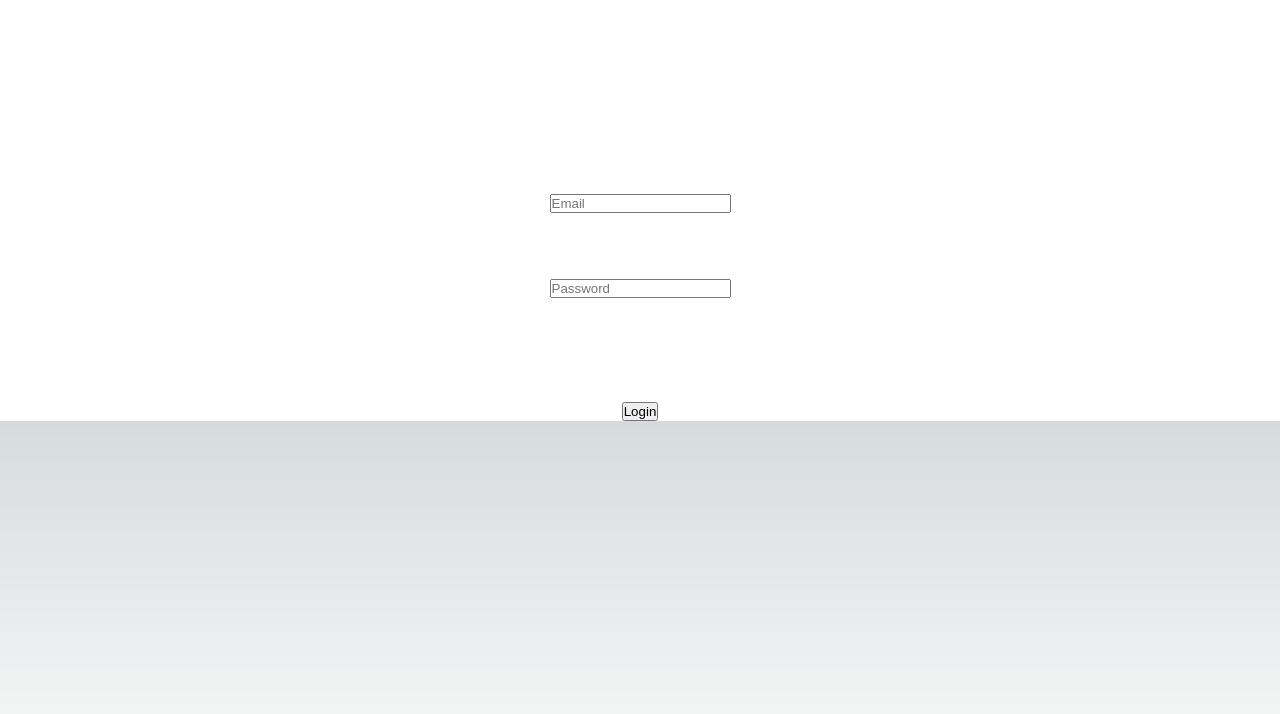
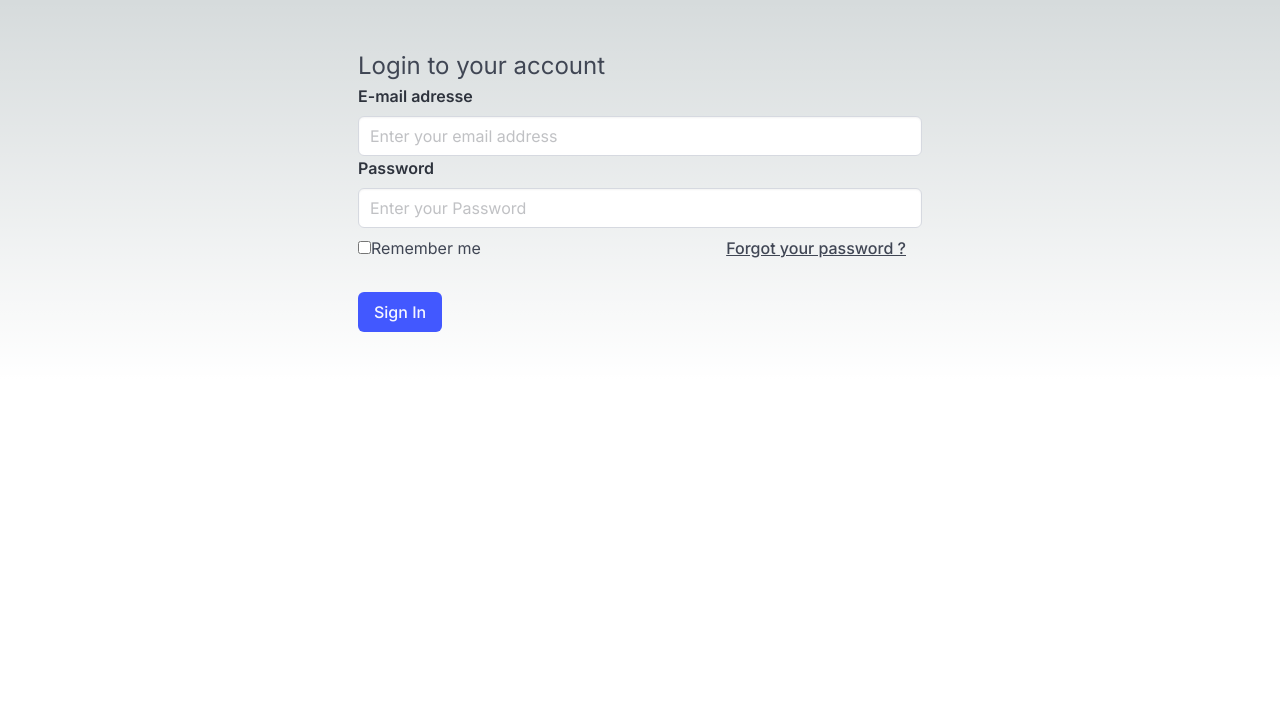
Before and after one commit to Dvaking/Piscine-Survivor, a Next.js app: page /login in a window 1280 px wide. Shown: the top 714 px of the page. Built offline with nearby package versions, Linux system fonts and the light colour scheme.

Commit message:
[MDF] Login page basic

```diff
--- a/app/login/page.module.css
+++ b/app/login/page.module.css
@@ -1,112 +1,11 @@
-/* @import "https://cdn.jsdelivr.net/npm/bulma@1.0.2/css/bulma.min.css"; */
+@import "https://cdn.jsdelivr.net/npm/bulma@1.0.2/css/bulma.min.css";
 
-/* CSS for Login Page */
-
-/* Large Laptop */
-@media (min-width: 1600px) {
-  .LoginPage {
-    display: flex;
-    flex-direction: column;
-    background-color: white;
-    align-items: center;
-    padding-top: 10%;
-  }
-
-  .Mail {
-    background-color: white;
-    margin-top: 5%;
-  }
-
-  .Password {
-    margin-top: 5%;
-  }
-
-  .Login {
-    margin-top: 8%;
-  }
-}
-
-/* Desktop and Tablet Landscap */
-@media (min-width: 960px) and (max-width: 1599px) {
-  .LoginPage {
-    display: flex;
-    flex-direction: column;
-    background-color: white;
-    align-items: center;
-    padding-top: 10%;
-  }
-
-  .Mail {
-    background-color: white;
-    margin-top: 5%;
-  }
-
-  .Password {
-    margin-top: 5%;
-  }
-
-  .Login {
-    margin-top:8%;
-  }
-}
-
-/* Tablet Portrait */
-@media (min-width: 768px) and (max-width: 959px) {
-  .LoginPage {
-    display: flex;
-    flex-direction: column;
-    background-color: white;
-    align-items: center;
-    padding-top: 30%;
-  }
-
-  .Mail {
-    background-color: white;
-    margin-top: 10%;
-  }
-
-  .Password {
-    margin-top: 10%;
-  }
-
-  .Login {
-    margin-top: 15%;
-  }
-}
-
-
-/* Mobile */
-@media (min-width: 320px) and (max-width: 767px) {
-  .LoginPage {
-    display: flex;
-    flex-direction: column;
-    background-color: white;
-    align-items: center;
-    padding-top: 50%;
-  }
-
-  .Mail {
-    background-color: white;
-    margin-top: 15%;
-  }
-
-  .Password {
-    margin-top: 15%;
-  }
-
-  .Login {
-    margin-top: 20%;
-  }
-}
-
-/* @import "https://cdn.jsdelivr.net/npm/bulma@1.0.2/css/bulma.min.css";
-
- .main {
+.main {
   display: flex;
   flex-direction: column;
-  justify-content: space-evenly;
+  justify-content: space-between;
   align-items: center;
-  padding: 20rem;
+  padding: 6rem;
   min-height: 100vh;
 }
 
@@ -210,8 +109,8 @@
 
 .logo {
   position: relative;
-} */
-/* Enable hover only on non-touch devices
+}
+/* Enable hover only on non-touch devices */
 @media (hover: hover) and (pointer: fine) {
   .card:hover {
     background: rgba(var(--card-rgb), 0.1);
@@ -227,9 +126,9 @@
   .card:hover span {
     transform: none;
   }
-} */
+}
 
-/* Mobile
+/* Mobile */
 @media (max-width: 700px) {
   .content {
     padding: 4rem;
@@ -304,9 +203,9 @@
     );
     z-index: 1;
   }
-} */
+}
 
-/* Tablet and Smaller Desktop
+/* Tablet and Smaller Desktop */
 @media (min-width: 701px) and (max-width: 1120px) {
   .grid {
     grid-template-columns: repeat(2, 50%);
@@ -330,4 +229,4 @@
   to {
     transform: rotate(0deg);
   }
-} */
+}
--- a/app/login/page.tsx
+++ b/app/login/page.tsx
@@ -3,14 +3,53 @@ import styles from "./page.module.css";
 export default function Login() {
   return (
     <main className={styles.LoginPage}>
-      <div className={styles.Mail}>
-          <input className="input" type="email" placeholder="Email" />
-      </div>
-      <div className={styles.Password}>
-          <input className="input" type="password" placeholder="Password" />
-      </div>
-      <div className={styles.Login}>
-          <button className="button is-success is-dark is-large">Login</button>
+      <div className="section">
+        <div className="container">
+          <div className="columns">
+            <div className="column is-offset-3 is-6">
+              <h4 className="is-size-4">Login to your account</h4>
+
+              <form>
+                <div>
+                  <label className="label">E-mail adresse</label>
+                  <div className="control">
+                    <input className="input" type="email" placeholder="Enter your email address"/>
+                  </div>
+                </div>
+
+                <div>
+                  <label className="label">Password</label>
+                  <div className="control">
+                    <input className="input" type="password" placeholder="Enter your Password"/>
+                  </div>
+                </div>
+
+                <div className="level">
+                  <div className="level-left">
+                    <div className="level-item">
+                      <label className="checkbox">
+                        <input type="checkbox"/>
+                        Remember me
+                      </label>
+                    </div>
+                  </div>
+
+                  <div className="level-right">
+                    <div className="level-item">
+                      <button className="button is-text">Forgot your password ?</button>
+                    </div>
+                  </div>
+                </div>
+
+                <div className="fiel is-grouped">
+                  <div className="control">
+                    <button className="button is-link">Sign In</button>
+                  </div>
+                </div>
+              </form>
+            </div>
+          </div>
+        </div>
       </div>
     </main>
   );
```
